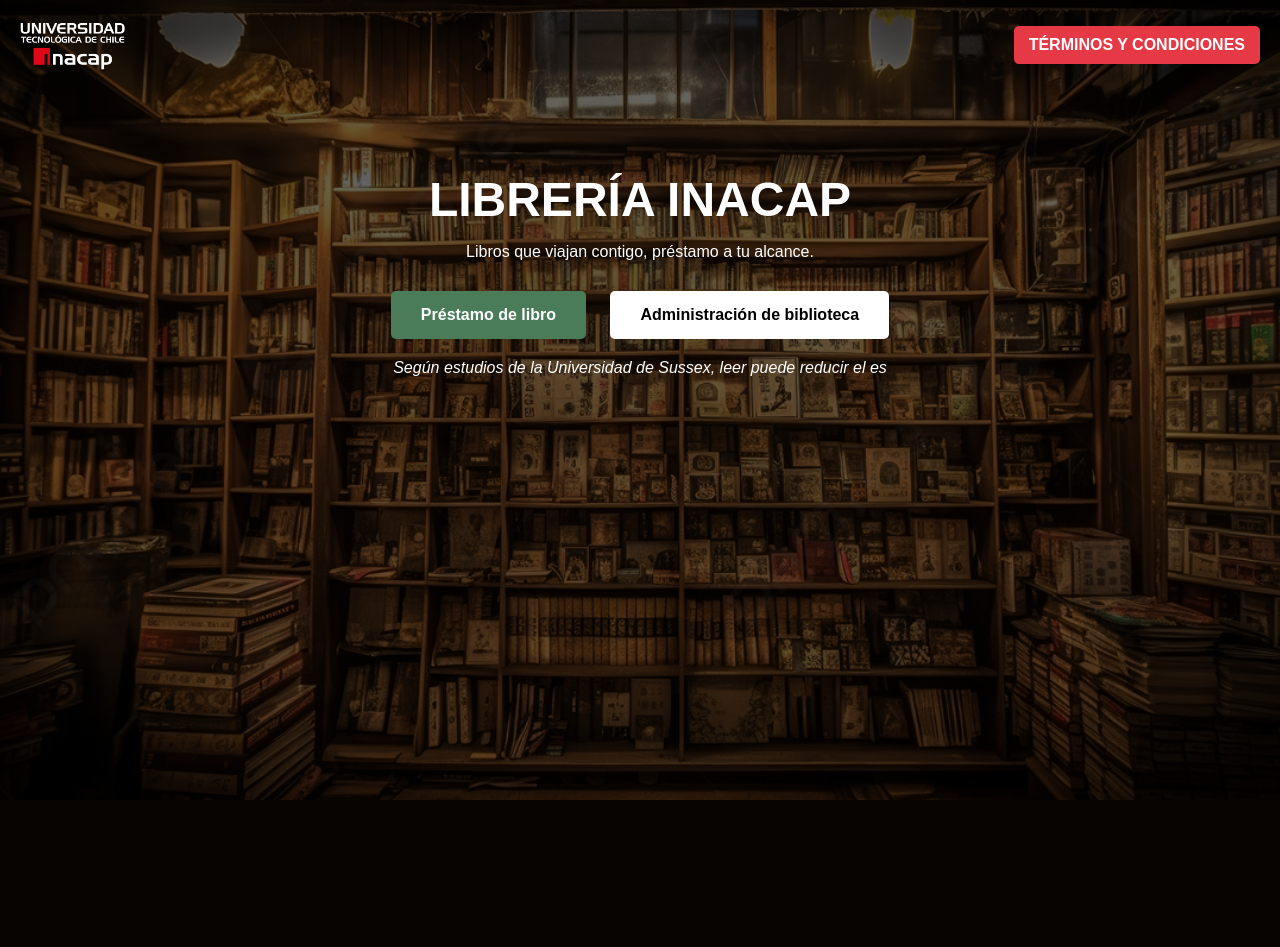
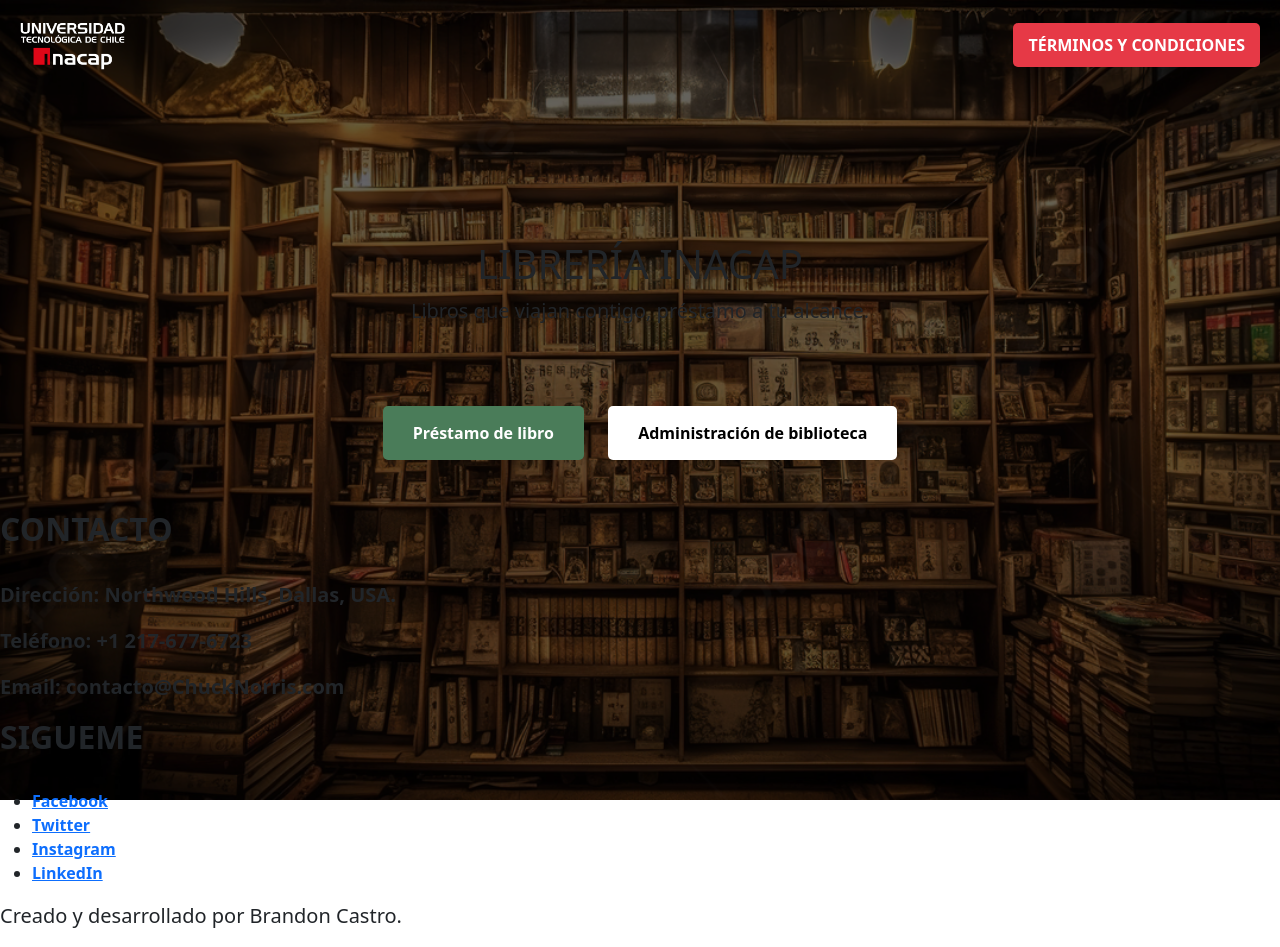
Before and after one commit to OddKing/DjangoBiblioteca, a Django app: page / in a window 1280 px wide. Before the commit the page ends 800 px from the top, so only its background shows below. Run offline with Django 5.2, Linux system fonts and the light colour scheme; the visitor is signed in with stand-in values (Sample User, id 1).

Commit message:
Mejore aspectos y agrego footer

```diff
--- a/PrestamoLibro/settings.py
+++ b/PrestamoLibro/settings.py
@@ -75,9 +75,9 @@
 # https://docs.djangoproject.com/en/5.0/ref/settings/#databases
 
 DATABASES = {
-   'default': {
+'default': {
         'ENGINE': 'django.db.backends.mysql',
-        'NAME': 'bliblioteca',
+        'NAME': 'biblioteca',
         'USER': 'root',
         'PASSWORD': '',
         'HOST': 'localhost',
--- a/prestamo/static/css/styles.css
+++ b/prestamo/static/css/styles.css
@@ -4,6 +4,11 @@
     margin: 0;
     padding: 0;
     color: white;
+}
+
+
+p {
+    font-size: 20px;
 }
 
 /* Fondo de imagen */
@@ -55,16 +60,19 @@
 main {
     text-align: center;
     padding: 50px 20px;
+    margin-top: 100px;
 }
 
 h1 {
-    font-size: 3em;
+    font-size: 60px;
     margin-bottom: 10px;
 }
 
 .buttons {
     margin-top: 30px;
 }
+
+
 
 .button {
     display: inline-block;
@@ -73,6 +81,7 @@
     text-decoration: none;
     border-radius: 5px;
     font-weight: bold;
+    margin-top: 50px;
 }
 
 .primary {
--- a/prestamo/templates/index.html
+++ b/prestamo/templates/index.html
@@ -1,3 +1,5 @@
+
+
 {% load static %}
 <!DOCTYPE html>
 <html lang="es">
@@ -6,6 +8,7 @@
     <meta name="viewport" content="width=device-width, initial-scale=1.0">
     <title>Librería INACAP</title>
     <link rel="stylesheet" href="{% static 'css/styles.css' %}">
+    <link href="https://cdn.jsdelivr.net/npm/bootstrap@5.3.3/dist/css/bootstrap.min.css" rel="stylesheet" integrity="sha384-QWTKZyjpPEjISv5WaRU9OFeRpok6YctnYmDr5pNlyT2bRjXh0JMhjY6hW+ALEwIH" crossorigin="anonymous">
 </head>
 <body>
     <header>
@@ -17,14 +20,34 @@
         <h1>LIBRERÍA INACAP</h1>
         <p>Libros que viajan contigo, préstamo a tu alcance.</p>
         <div class="buttons">
-            <a href="{% url 'prestamo_libro' %}" class="button primary">Préstamo de libro</a>
-            <a href="{% url 'listado_prestamos' %}" class="button secondary">Administración de biblioteca</a>
+            <a href="{% url 'prestamo_libro' %}" class="button primary btn-outline-danger">Préstamo de libro</a>
+            <a href="{% url 'listado_prestamos' %}" class="button secondary btn-outline-danger">Administración de biblioteca</a>
         </div>
-        <p class="footnote">Según estudios de la Universidad de Sussex, leer puede reducir el es</p>
     </main>
 
     <footer>
-        <!-- Añade el contenido del pie de página si es necesario -->
+        <footer id="CONTACTO" className="bg-dark text-light footer-container">
+            <div className="footer-row">
+                <div className="footer-column">
+                    <h2><b>CONTACTO</b></h2><br />
+                    <p><b>Dirección: Northwood Hills, Dallas, USA.</b></p>
+                    <p><b>Teléfono: +1 217-677-6723</b></p>
+                    <p><b>Email: contacto@ChuckNorris.com</b></p>
+                </div>
+                <div className="footer-column2">
+                    <h2><b>SIGUEME</b></h2> <br />
+                    <ul>
+                        <li><a className="text-light btn-outline-danger" href="https://www.facebook.com/officialchucknorrispage" target="_blank" rel="noopener noreferrer"><b>Facebook</b></a></li>
+                        <li><a className="text-light btn-outline-danger" href="https://x.com/chucknorris" target="_blank" rel="noopener noreferrer"><b>Twitter</b></a></li>
+                        <li><a className="text-light btn-outline-danger" href="https://www.instagram.com/chucknorris/" target="_blank" rel="noopener noreferrer"><b>Instagram</b></a></li>
+                        <li><a className="text-light btn-outline-danger" href="https://www.linkedin.com/posts/wayne-worsham-664403274_chuck-norris-words-of-wisdom-selfconfidence-activity-7170579871792906240-6uLz?utm_source=share&utm_medium=member_desktop" target="_blank" rel="noopener noreferrer"><b>LinkedIn</b></a></li>
+                    </ul>
+                </div>
+            </div>
+            <div className="centrado">
+                <p>Creado y desarrollado por Brandon Castro.</p>
+            </div>
+        </footer>
     </footer>
 
     <script src="{% static 'js/main.js' %}"></script>
--- a/prestamo/templates/listado_prestamos.html
+++ b/prestamo/templates/listado_prestamos.html
@@ -7,7 +7,7 @@
     <label for="fecha">Fecha:</label>
     <input type="date" id="fecha" name="fecha" value="{{ fecha_seleccionada|date:'Y-m-d' }}">
 
-    <label for="tipo_usuario">Tipo de Usuario:</label>
+    <label class="TipoUsu" for="tipo_usuario">Tipo de Usuario:</label>
     <select id="tipo_usuario" name="tipo_usuario">
         <option value="">Todos</option>
         {% for tipo in tipos_usuario %}
@@ -17,7 +17,7 @@
         {% endfor %}
     </select>
 
-    <button type="submit">Filtrar</button>
+    <button type="submit" class="Filtrar">Filtrar</button>
 </form>
 
 <table>
@@ -25,7 +25,7 @@
         <tr>
             <th>ID Préstamo</th>
             <th>Libro</th>
-            <th>Usuario</th>
+            <th>Usuario</th> <br>
             <th>Tipo Usuario</th>
             <th>Fecha Préstamo</th>
             <th>Fecha Vencimiento</th>
```
Also changed, not shown: other parts of prestamo/static/css/styles.css (+75 -1 lines).
